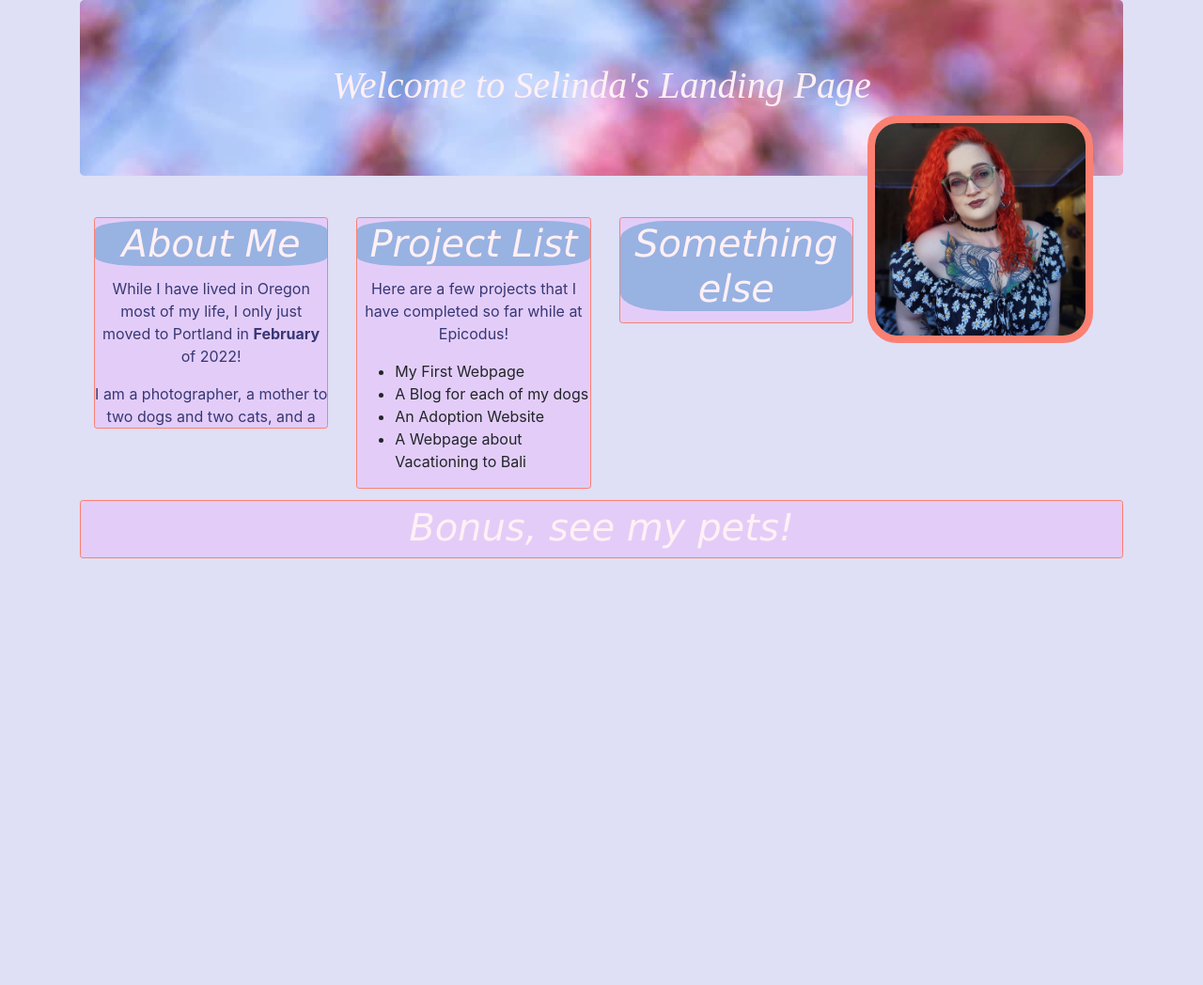
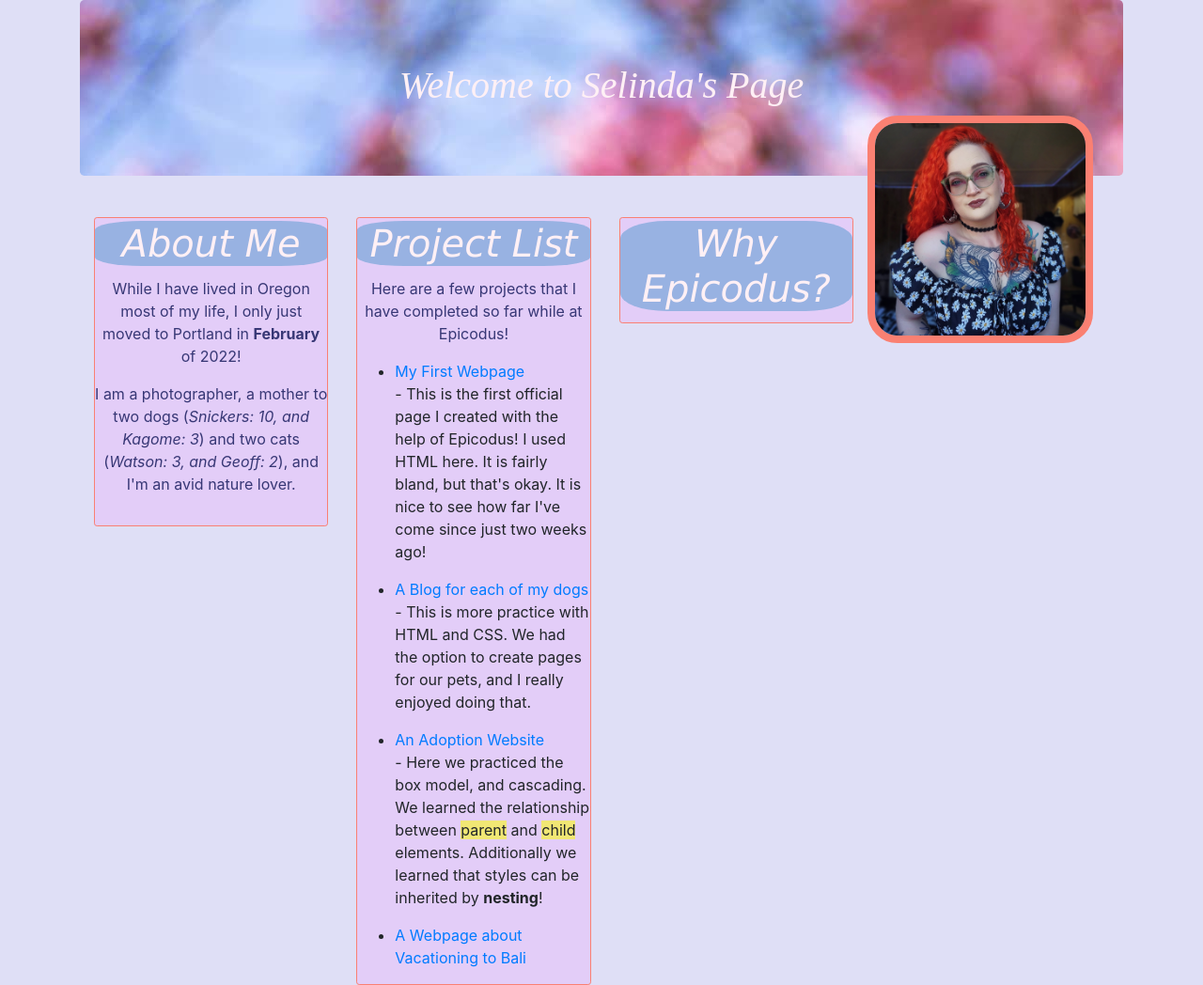
Before and after one commit to selinda-c/independent1, a plain HTML site: page index.html in a window 1280 px wide. Shown: the top 1048 px of the page at 94% size. Before the commit the page ends 800 px from the top, so only its background shows below. Drawn offline with Linux system fonts and the light colour scheme.

Commit message:
change card title before taking break

```diff
--- a/css/styles.css
+++ b/css/styles.css
@@ -25,3 +25,7 @@ body {
   color: rgb(55, 55, 117);
   text-align: center;
 }
+
+.highlight {
+  background-color: rgba(255, 255, 0, 0.529);
+}
--- a/index.html
+++ b/index.html
@@ -8,7 +8,7 @@
 <body>
   <div class="container">
     <div class="jumbotron" style="background-image: url('img/background.jpg")>
-      <h1>Welcome to Selinda's Landing Page</h1>
+      <h1>Welcome to Selinda's Page</h1>
       <img src="img/pfp.jpg">
     </div>
     <div class="row">
@@ -16,7 +16,8 @@
         <div class="card">
           <h1 class="card-title">About Me</h1>
           <p class="card-text">While I have lived in Oregon most of my life, I only just moved to Portland in <strong>February</strong> of 2022!</p>
-          <p class="card-text">I am a photographer, a mother to two dogs and two cats, and a </p>
+          <p class="card-text">I am a photographer, a mother to two dogs (<em>Snickers: 10, and Kagome: 3</em>) and two cats (<em>Watson: 3, and Geoff: 2</em>), and I'm an avid nature lover.</p>
+          <p></p>
         </div>
       </div>
       <div class="col-md-4">
@@ -24,16 +25,16 @@
           <h1 class="card-title">Project List</h1>
           <p class="card-text">Here are a few projects that I have completed so far while at Epicodus!</p>
           <ul>
-            <li>My First Webpage</li>
-            <li>A Blog for each of my dogs</li>
-            <li>An Adoption Website</li>
-            <li>A Webpage about Vacationing to Bali</li>
+            <li><a href="https://github.com/selinda-c/my-first-webpage">My First Webpage</a></li> <p>- This is the first official page I created with the help of Epicodus! I used HTML here. It is fairly bland, but that's okay. It is nice to see how far I've come since just two weeks ago!</em></p>
+            <li><a href="">A Blog for each of my dogs</a></li> <p>- This is more practice with HTML and CSS. We had the option to create pages for our pets, and I really enjoyed doing that. </p>
+            <li><a href="">An Adoption Website</a></li> <p>- Here we practiced the box model, and cascading. We learned the relationship between <span class="highlight">parent</span> and <span class="highlight">child</span> elements. Additionally we learned that styles can be inherited by <strong>nesting</strong>!</p>
+            <li><a href="">A Webpage about Vacationing to Bali</a></li>
           </ul>
         </div>
       </div>
       <div class="col-md-4">
         <div class="card">
-          <h1 class="card-title">Something else</h1>
+          <h1 class="card-title">Why Epicodus?</h1>
         </div>
       </div>
     </div>
@@ -41,6 +42,7 @@
       <div class="col-md-12">
         <div class="card">
           <h1>Bonus, see my pets!</h1>
+            <p><img src="img/pfp.jpg"><img src="img/pfp.jpg"><img src="img/pfp.jpg"><img src="img/pfp.jpg"></p>
         </div>
       </div>
     </div>
```
Also changed, not shown: css/bootstrap.css.
